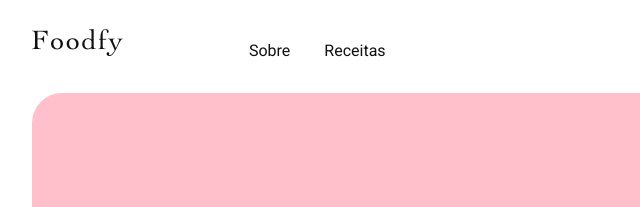
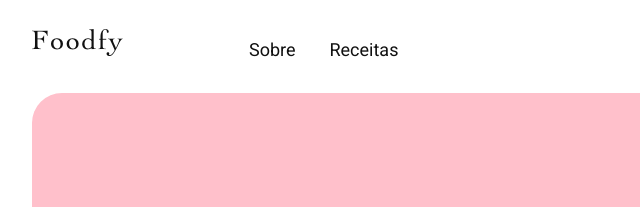
Before and after one commit to CaioLuColaco/Foodfy, a plain HTML site: page home.html in a window 1280 px wide. In both pictures the pointer is over the link 261 px from the left and 50 px from the top of the page. Shown: the top 207 px of the page, 138-778 px from the left. Drawn offline with Linux system fonts and the light colour scheme.

Commit message:
added hover to header

```diff
--- a/style.css
+++ b/style.css
@@ -34,9 +34,13 @@ header .links {
 header a {
     text-decoration: none;
     margin-right: 30px;
-    font-size: 16px;
+    font-size: 18px;
     line-height: 26px;
     color: var(--color-font);
+}
+header a:hover {
+    color: var(--color-pink);
+    transition: 200ms;
 }
 
 .box {
@@ -71,5 +75,5 @@ header a {
 .box_content img {
     height: 300px;
     width: 216px;
-    margin:  66px auto auto 154px;
+    margin: 66px auto auto 154px;
 }
```
